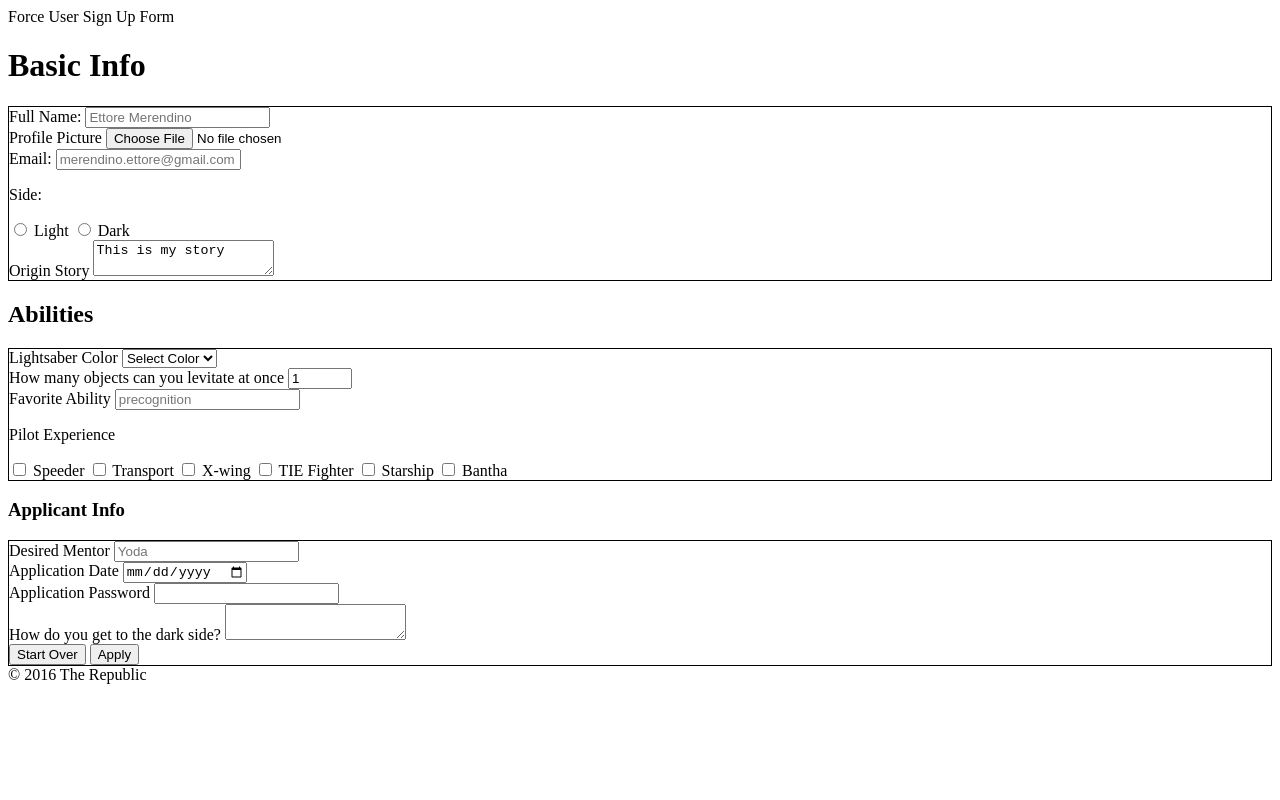
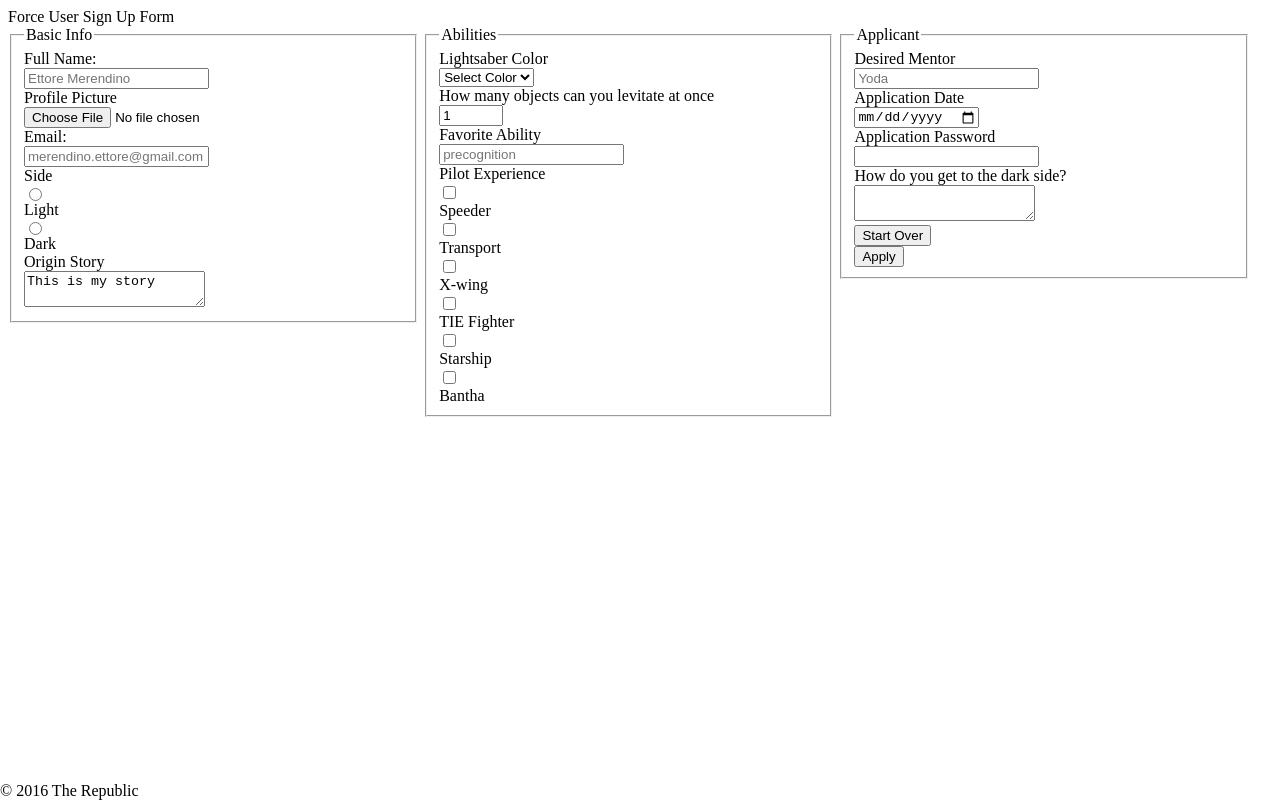
Before and after one commit to epm0131/html-form, a plain HTML site: page index.html in a window 1280 px wide. Drawn offline with Linux system fonts and the light colour scheme.

Commit message:
Final work

```diff
--- a/index.html
+++ b/index.html
@@ -11,10 +11,9 @@
   </head>
   <body>
 
-    <h1>Basic Info</h1>
-
     <form method='POST' action='http://requestb.in/oiacxsoi' enctype='multipart/form-data'>
-      <section>
+      <fieldset>
+          <legend>Basic Info</legend>
         <aside>
           <label for='Full Name'>Full Name:</label>
           <input type='text' id='Full Name' name='Ettore Merendino' placeholder='Ettore Merendino' required>
@@ -28,7 +27,7 @@
           <input type='text' id='Email Address' name='email' placeholder='merendino.ettore@gmail.com' required>
         </aside>
         <aside>
-      <p>Side:</p>
+          <label for='Side'>Side</label>
           <input type='radio' name='side' id='light' value='Light'>
           <label for ='light'>Light</label>
           <input type='radio' name='side' id='dark' value='Dark'>
@@ -38,9 +37,10 @@
           <label for='Origin Story'>Origin Story</label>
           <textarea id='Origin Story' name='Origin Story' required>This is my story</textarea>
         </aside>
-      </section>
-    <h2>Abilities</h2>
-      <section>
+
+      </fieldset>
+      <fieldset>
+          <legend>Abilities</legend>
         <aside>
           <label for='Lightsaber Color'>Lightsaber Color</label>
           <select name='Lightsaber Color' id='Lightsaber Color'>
@@ -48,18 +48,18 @@
           <option value='red'>Red</option>
           <option value='blue'>Blue</option>
           <option value='green'>Green</option>
-        </select>
+          </select>
         </aside>
         <aside>
           <label for='levitate'>How many objects can you levitate at once</label>
-          <input type='number' id='levitate' name'How many objects can you levitate at once?' min='0' max='100' value='1'>
+          <input type='number' id='levitate' name'levitate' min='0' max='100' value='1'>
         </aside>
         <aside>
           <label for='ability'>Favorite Ability</label>
           <input type='text' id='ability' name='Favorite Ability' placeholder='precognition'>
         </aside>
         <aside>
-          <p>Pilot Experience</p>
+          <label for='pilot-experience'>Pilot Experience</label>
           <input type='checkbox' id='Speeder' name='Speeder' value='Speeder'>
           <label for='Speeder'>Speeder</label>
           <input type='checkbox' id='Transport' name='Transport' value='Transport'>
@@ -73,9 +73,9 @@
           <input type='checkbox' id='Bantha' name='Bantha' value='Bantha'>
           <label for='Bantha'>Bantha</label>
         </aside>
-      </section>
-    <h3>Applicant Info</h3>
-      <section>
+      </fieldset>
+      <fieldset>
+        <legend>Applicant</legend>
         <aside>
           <label for='mentor'>Desired Mentor</label>
           <input type='text' id='mentor' name='Desired Mentor' placeholder='Yoda'>
@@ -86,45 +86,20 @@
         </aside>
         <aside>
           <label for='password'>Application Password</label>
-          <input typer='password' id='password' name='password' required>
+          <input type='password' id='password' name='password' required>
         </aside>
         <aside>
           <label for='dark side'>How do you get to the dark side?</label>
           <textarea id="dark side" name='dark side'></textarea>
         </aside>
+      <section>
         <aside>
           <input type='reset' value='Start Over'>
           <input type='submit' value='Apply'>
         </aside>
       </section>
+      </fieldset>
   </body>
 
   <footer>&#0169; 2016 The Republic</footer>
-
-
-
-
-
-
-
-
-
-
-
-
-
-
-
-
-
-
-
-
-
-
-
-
-
-
-
 </html>
--- a/style.css
+++ b/style.css
@@ -1,3 +1,30 @@
-section {
-  border: 1px solid black;
+
+fieldset {
+display: inline-block;
+vertical-align: top;
+width: 30%;
+
+
+
+
+
 }
+
+label {
+display: block;
+}
+
+input {
+
+display: block;
+
+}
+
+
+
+footer {
+
+  position: absolute;
+  right: 0;
+  bottom: 0;
+  left: 0;
```
